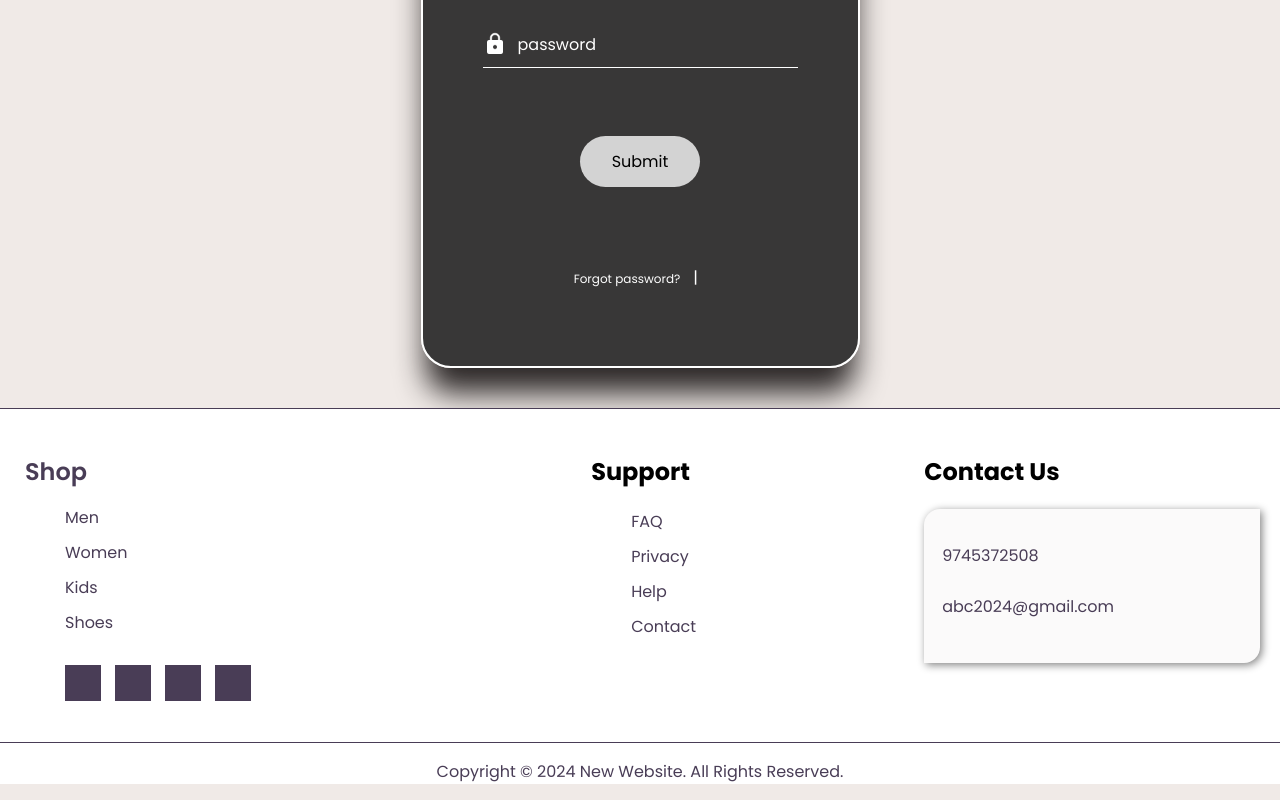
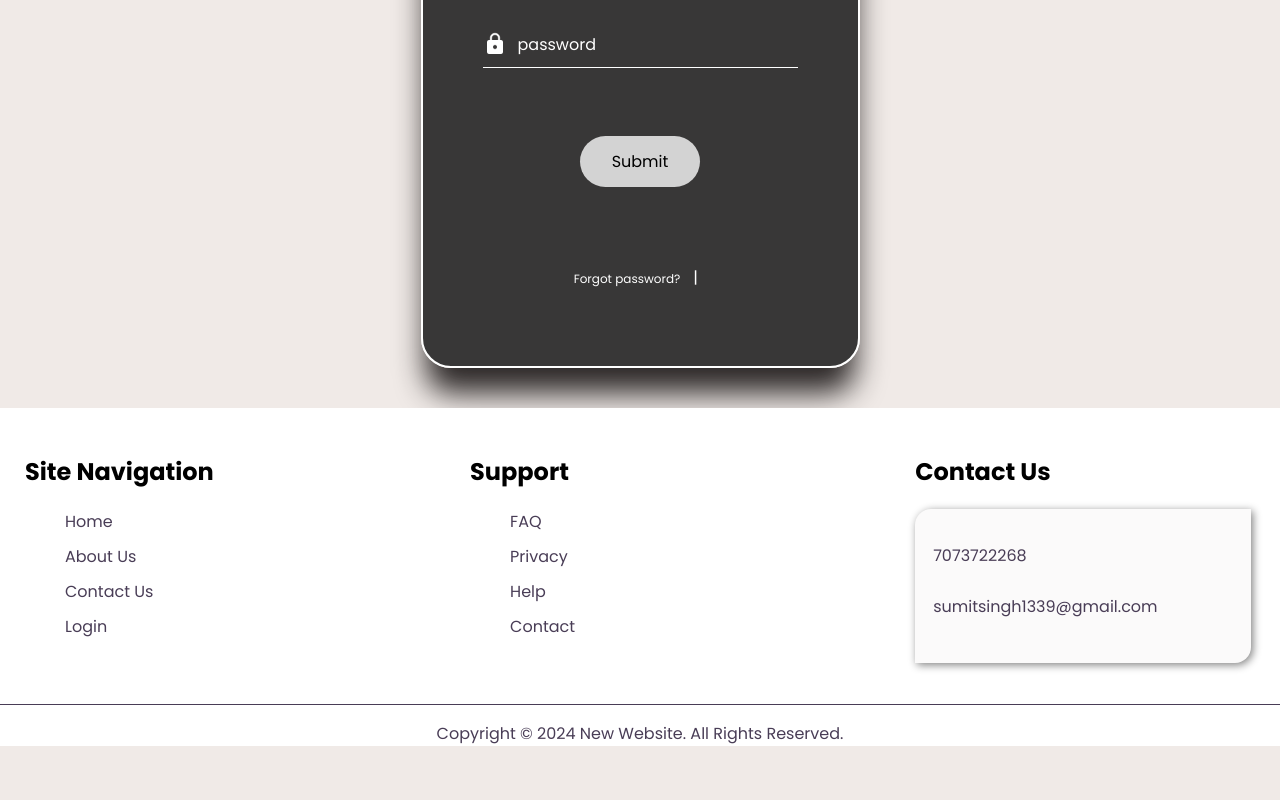
Before and after one commit to codinggita/hostelify, a React (Vite) app in the folder client/: page /login in a window 1280 px wide. Shown: the part 456-1256 px from the top of the page. After the commit the page ends 1218 px from the top, so only its background shows below. Built offline with nearby package versions, Linux system fonts and the light colour scheme.

Commit message:
edited footer and added site navigation

```diff
--- a/client/src/components/Footer.jsx
+++ b/client/src/components/Footer.jsx
@@ -1,28 +1,24 @@
-
+import { Link } from 'react-router-dom';
 import React from 'react';
 import './css/Footer.css'; // Import the corresponding CSS file
 
 const Footer = () => {
   return (<>
-        <footer class="footer-container">
-            <div class="sec">
-            <div class="quicklinks">
-                <h2>Shop</h2>
+  <div className='footer-area'>
+        <footer className="footer-container">
+            <div className="sec">
+            <div className="quicklinks">
+                <h2>Site Navigation</h2>
                 <ul>
-                    <li><a href="#">Men</a></li>
-                    <li><a href="#">Women</a></li>
-                    <li><a href="#">Kids</a></li>
-                    <li><a href="#">Shoes</a></li>
+                    <li><Link to={"/"}>Home</Link></li>
+                    <li><Link to={"/about"}>About Us</Link></li>
+                    <li><Link to={"/contact"}>Contact Us</Link></li>
+                    <li><Link to={"/login"}>Login</Link></li>
                 </ul>
             </div>
-                <ul class="sci">
-                    <li><a href="#"><i class="fa-brands fa-facebook"></i></a></li>
-                    <li><a href="#"><i class="fa-brands fa-twitter"></i></a></li>
-                    <li><a href="#"><i class="fa-brands fa-instagram"></i></a></li>
-                    <li><a href="#"><i class="fa-brands fa-youtube"></i></a></li>
-                </ul>
+
             </div>
-            <div class="quicklinks">
+            <div className="quicklinks">
                 <h2>Support</h2>
                 <ul>
                     <li><a href="#">FAQ</a></li>
@@ -31,21 +27,23 @@ const Footer = () => {
                     <li><a href="#">Contact</a></li>
                 </ul>
             </div>
-            <div class="quicklinks">
+            <div className="quicklinks">
                 <h2>Contact Us</h2>
-                <ul class="info">
+                <ul className="info">
                     <li>
                         <span><i class="fa-solid fa-phone"></i></span>
-                        <p><a href="tel:9745372508">9745372508</a></p>
+                        <p><a href="tel:+91-7073722268">7073722268</a></p>
                     </li>
                     <li>
                         <span><i class="fa-solid fa-envelope"></i></span>
-                        <p><a href="mailto:abc2024@gmail.com">abc2024@gmail.com</a></p>
+                        <p><a href="mailto:sumitsingh1339@gmail.com">sumitsingh1339@gmail.com</a></p>
                     </li>
                 </ul>
             </div>
 
         </footer>
+        </div>
+
     <div class="copyrightText">
         <p>Copyright &copy; 2024 New Website. All Rights Reserved.</p>
     </div>
--- a/client/src/components/css/Footer.css
+++ b/client/src/components/css/Footer.css
@@ -12,29 +12,30 @@
 
 footer{
     position: relative;
-    width: 100%;
+    width: 96.5%;
     height: auto;
     padding: 40px;
-    background: #fff;
+    background: #ffff;
 }
 
 .footer-container{
-  border-top: 1px solid #493d56;
-    width: 96.5%;
+  border-top: 1px solid #ffff;
+    width: 70;
     display: grid;
-    grid-template-columns: 2fr 1fr 1fr;
+    grid-template-columns: 1fr 1fr 1fr;
     grid-gap: 100px;
     padding: 25px;
 }
 
-.sec h2{
+
+.footer-container.sec:h2{
     position: relative;
     color:#493d56;
     font-weight: 600;
     margin-bottom: 15px;
 }
 
-.sec p{
+.footer-container.sec:p{
     color: #493d56;
 }
 
```
